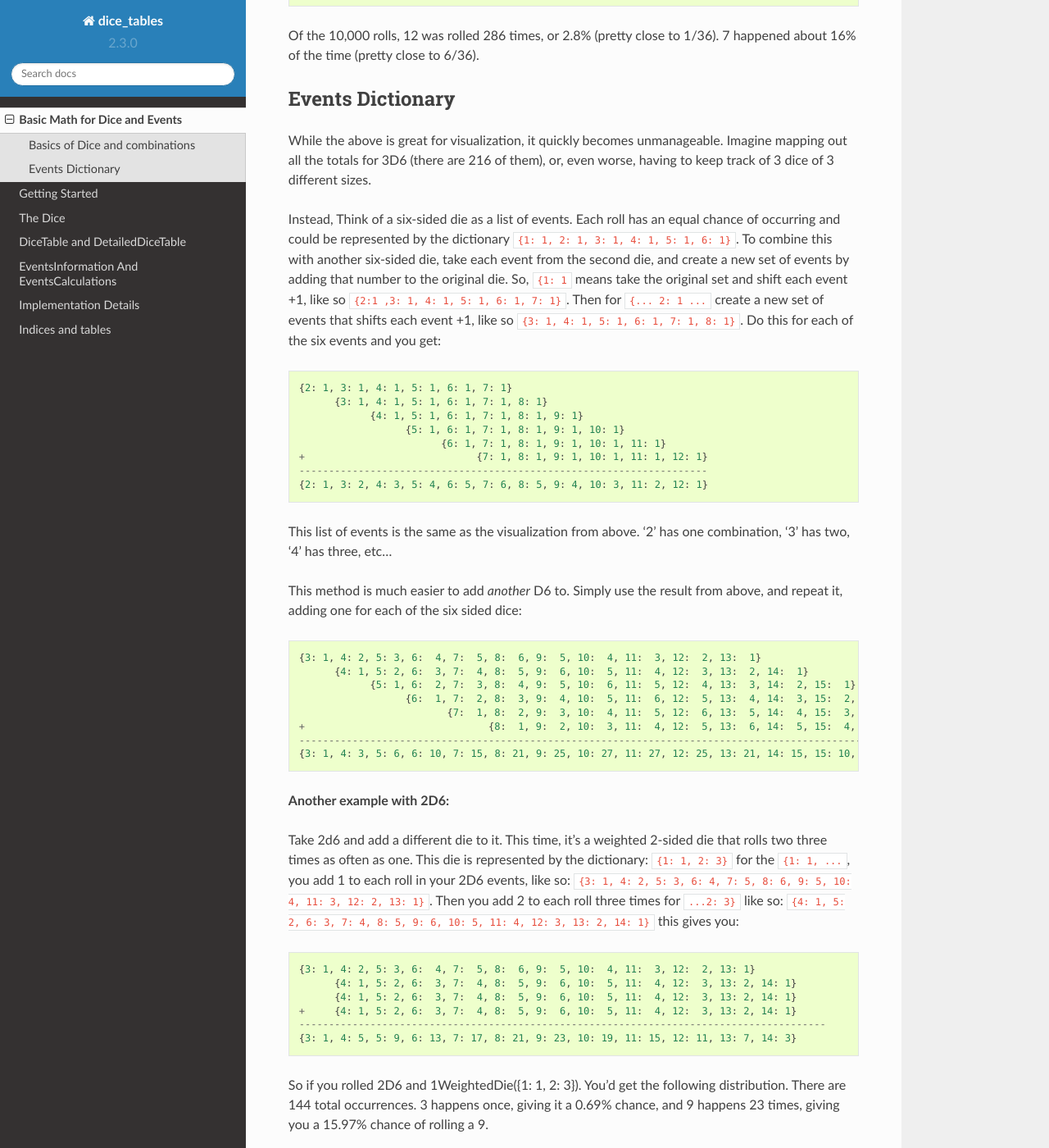
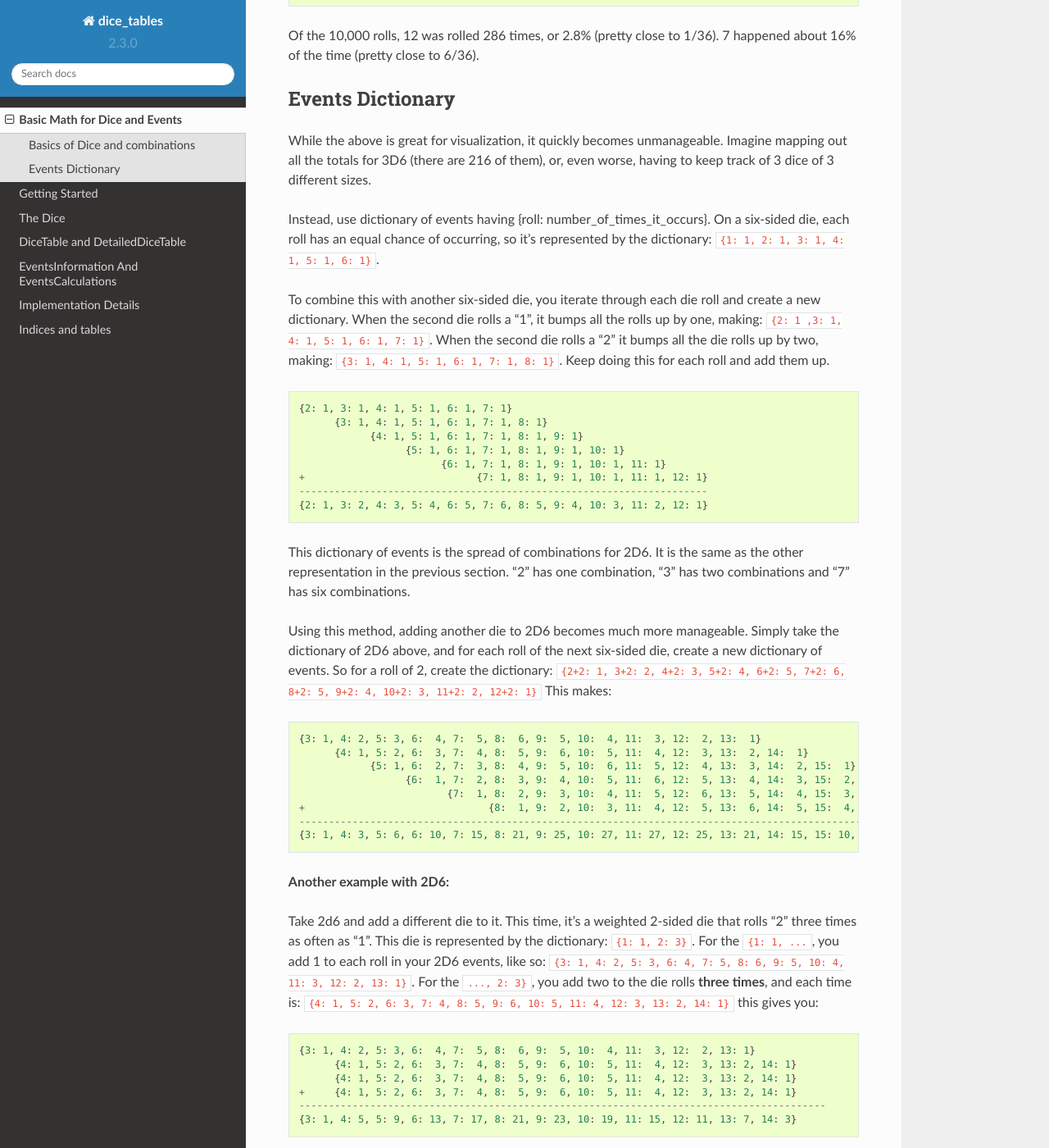
Before and after one commit to eric-s-s/dice-tables, a Sphinx documentation site: the page built from docs/intro.rst, in a window 1280 px wide and 1400 px high, scrolled down 1219 px. Shown: the whole window at 82% size. Built offline with Sphinx 7.4.7 and the Read the Docs theme 2.0.0, drawn with Linux system fonts in a browser that asks for light colours; some of the changed text lies outside the part shown.

```diff
--- a/docs/intro.rst
+++ b/docs/intro.rst
@@ -34,7 +34,7 @@ You could test this with a quick piece of python code, like so::
         return randint(1, 6)
 
     def ten_thousand_rolls_of_2d6():
-        answer = {2:0, 3:0, 4:0, 5:0, 6:0, 7:0, 8:0, 9:0, 10:0, 11:0, 12:0}
+        answer = {roll: 0 for roll in range(2, 13)}
         for _ in range(10000):
             roll1 = roll_six()
             roll2 = roll_six()
@@ -69,13 +69,16 @@ unmanageable. Imagine mapping out all the totals for 3D6 (there
 are 216 of them), or, even worse, having to keep track of 3 dice
 of 3 different sizes.
 
-Instead, Think of a six-sided die as a list of events. Each roll has an equal chance of occurring and could
-be represented by the dictionary :code:`{1: 1, 2: 1, 3: 1, 4: 1, 5: 1, 6: 1}`.
-To combine this with another six-sided die, take each event from the second die, and create a new
-set of events by adding that number to the original die. So, :code:`{1: 1`  means take the original set
-and shift each event +1, like so :code:`{2:1 ,3: 1, 4: 1, 5: 1, 6: 1, 7: 1}`. Then for :code:`{... 2: 1 ...` create a
-new set of events that shifts each event +1, like so :code:`{3: 1, 4: 1, 5: 1, 6: 1, 7: 1, 8: 1}`.
-Do this for each of the six events and you get::
+Instead, use dictionary of events having {roll: number_of_times_it_occurs}. On a six-sided die, each
+roll has an equal chance of occurring, so it's represented by the dictionary:
+:code:`{1: 1, 2: 1, 3: 1, 4: 1, 5: 1, 6: 1}`.
+
+To combine this with another six-sided die,
+you iterate through each die roll and create a new dictionary. When the second die rolls a "1",
+it bumps all the rolls up by one, making: :code:`{2: 1 ,3: 1, 4: 1, 5: 1, 6: 1, 7: 1}`. When
+the second die rolls a "2" it bumps all the die rolls up by two, making:
+:code:`{3: 1, 4: 1, 5: 1, 6: 1, 7: 1, 8: 1}`. Keep doing this for each roll and add them up.
+::
 
     {2: 1, 3: 1, 4: 1, 5: 1, 6: 1, 7: 1}
           {3: 1, 4: 1, 5: 1, 6: 1, 7: 1, 8: 1}
@@ -86,11 +89,14 @@ Do this for each of the six events and you get::
     ---------------------------------------------------------------------
     {2: 1, 3: 2, 4: 3, 5: 4, 6: 5, 7: 6, 8: 5, 9: 4, 10: 3, 11: 2, 12: 1}
 
-This list of events is the same as the visualization from above. '2' has one combination, '3' has two,
-'4' has three, etc...
+This dictionary of events is the spread of combinations for 2D6. It is the same as the other representation
+in the previous section. "2" has one combination, "3" has two combinations and "7" has six combinations.
 
-This method is much easier to add *another* D6 to. Simply use the result from above, and repeat
-it, adding one for each of the six sided dice::
+Using this method, adding another die to 2D6 becomes much more manageable. Simply take the
+dictionary of 2D6 above, and for each roll of the next six-sided die, create a new dictionary of events.
+So for a roll of 2, create the dictionary:
+:code:`{2+2: 1, 3+2: 2, 4+2: 3, 5+2: 4, 6+2: 5, 7+2: 6, 8+2: 5, 9+2: 4, 10+2: 3, 11+2: 2, 12+2: 1}`
+This makes::
 
     {3: 1, 4: 2, 5: 3, 6:  4, 7:  5, 8:  6, 9:  5, 10:  4, 11:  3, 12:  2, 13:  1}
           {4: 1, 5: 2, 6:  3, 7:  4, 8:  5, 9:  6, 10:  5, 11:  4, 12:  3, 13:  2, 14:  1}
@@ -105,10 +111,10 @@ it, adding one for each of the six sided dice::
 **Another example with 2D6:**
 
 Take 2d6 and add a different die to it. This time, it's a weighted 2-sided die that rolls
-two three times as often as one.  This die is represented by the dictionary: :code:`{1: 1, 2: 3}`
-for the :code:`{1: 1, ...`, you add 1 to each roll in your 2D6 events, like so:
+"2" three times as often as "1".  This die is represented by the dictionary: :code:`{1: 1, 2: 3}`.
+For the :code:`{1: 1, ...`, you add 1 to each roll in your 2D6 events, like so:
 :code:`{3: 1, 4: 2, 5: 3, 6: 4, 7: 5, 8: 6, 9: 5, 10: 4, 11: 3, 12: 2, 13: 1}`.
-Then you add 2 to each roll three times for :code:`...2: 3}` like so:
+For the :code:`..., 2: 3}`, you add two to the die rolls **three times**, and each time is:
 :code:`{4: 1, 5: 2, 6: 3, 7: 4, 8: 5, 9: 6, 10: 5, 11: 4, 12: 3, 13: 2, 14: 1}`
 this gives you::
 
```
Also changed, not shown: other parts of docs/intro.rst (+1 -1 lines), docs/the_dice.rst (+5 -5 lines), docs/_static/bar_chart.png, 2 other files.
